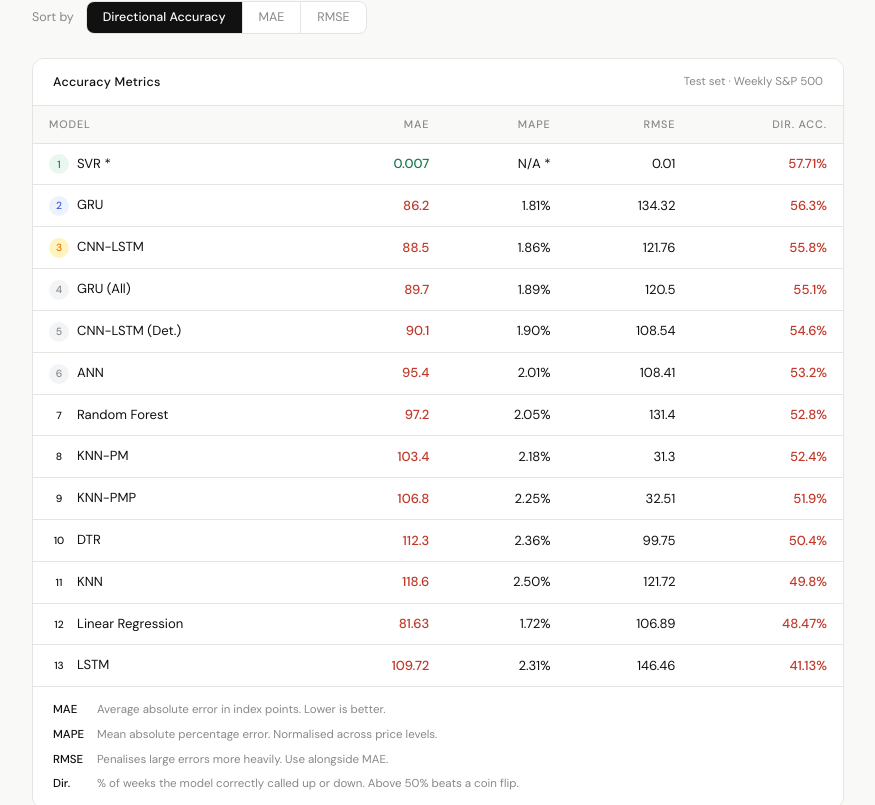
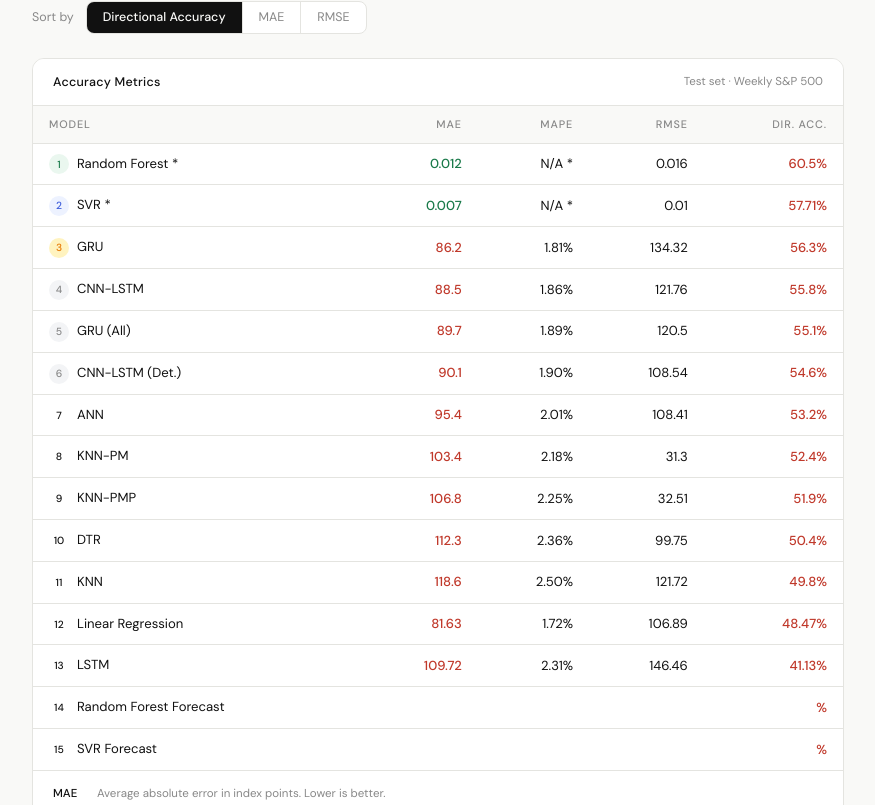
Before and after one commit to Bilgee135/market-prediction-platform, a React (Vite) app in the folder frontend/: page /~sgbtuvsh/team45/evaluations in a window 1280 px wide. Shown: the part 355-1160 px from the top of the page, without its empty margins (202-1077 px from the left). Built offline with nearby package versions, Linux system fonts and the light colour scheme; no server answers; what chartjs-chart-financial would draw is missing.

Commit message:
Added SVR forecast

```diff
--- a/frontend/src/data/models.js
+++ b/frontend/src/data/models.js
@@ -34,7 +34,7 @@ export const MODELS = [
   },
   {
     name: 'random-forest',
-    displayName: 'Random Forest',
+    displayName: 'Random Forest *',
     fullName: 'Random Forest Regression',
     type: 'Ensemble',
     description:
@@ -44,11 +44,33 @@ export const MODELS = [
     bestFor: 'Tabular feature sets where non-linear patterns are present',
     complexity: 3,
     color: '#7C3AED',
-    mae: 97.2,
-    mape: '2.05%',
-    rmse: 131.4,
-    r2: 0.9612,
-    dir: 52.8,
+    mae: 0.012,
+    mape: 'N/A *',
+    rmse: 0.016,
+    r2: -0.056,
+    dir: 60.50,
+    rfNormalised: true,
+    speedPips: 4,
+    speedLabel: 'Fast',
+    sparkSeed: [50, 58, 55, 63, 60, 67, 64, 71, 68, 74],
+  },
+  {
+    name: 'random-forest-forecast',
+    displayName: 'Random Forest Forecast',
+    fullName: 'Random Forest Forecast',
+    type: 'Ensemble',
+    description:
+      'Random Forest model generating weekly S&P 500 price forecasts from May 2026 through to early 2027. Trained on the full available dataset rather than a train/test split, producing forward-looking OHLC predictions beyond the test period.',
+    strength: 'Trained on the full dataset for maximum coverage of historical patterns',
+    weakness: 'No held-out test set means accuracy cannot be evaluated against actuals',
+    bestFor: 'Forward-looking weekly price forecasts beyond the available historical range',
+    complexity: 3,
+    color: '#6D28D9',
+    mae: null,
+    mape: null,
+    rmse: null,
+    r2: null,
+    dir: null,
     speedPips: 4,
     speedLabel: 'Fast',
     sparkSeed: [50, 58, 55, 63, 60, 67, 64, 71, 68, 74],
@@ -74,6 +96,27 @@ export const MODELS = [
     speedPips: 3,
     speedLabel: 'Medium',
     sparkSeed: [48, 50, 47, 52, 49, 54, 51, 56, 53, 57],
+  },
+  {
+    name: 'svr-forecast',
+    displayName: 'SVR Forecast',
+    fullName: 'SVR: 2026-2027 Forecast',
+    type: 'Kernel Method',
+    description:
+      'SVR model generating weekly S&P 500 OHLC price forecasts from May 2026 through early 2027. Trained on the full available dataset to produce forward-looking predictions beyond the test period.',
+    strength: 'Full OHLC forward predictions beyond the test set period',
+    weakness: 'No actual values to evaluate against until time catches up',
+    bestFor: 'Forward-looking weekly price forecasts beyond the available historical range',
+    complexity: 3,
+    color: '#7c3aed',
+    mae: null,
+    mape: null,
+    rmse: null,
+    r2: null,
+    dir: null,
+    speedPips: 3,
+    speedLabel: 'Medium',
+    sparkSeed: [100, 100, 101, 101, 102, 102, 103, 103, 104, 104],
   },
   {
     name: 'lstm',
--- a/frontend/src/pages/ModelForecastPage.jsx
+++ b/frontend/src/pages/ModelForecastPage.jsx
@@ -40,6 +40,13 @@ const MODEL_META = {
     complexity: 3,
     description:
       'Uses a kernel function to map input features into a higher-dimensional space where a linear relationship with the target becomes learnable. Focuses on minimising prediction error only for points outside a defined margin, making it robust to outliers. Sensitive to feature scaling and requires careful hyperparameter tuning for optimal performance.',
+  },
+  'svr-forecast': {
+    fullName: 'SVR: 2026-2027 Forecast',
+    category: 'Kernel Method',
+    complexity: 3,
+    description:
+      'SVR model generating weekly S&P 500 OHLC price forecasts from May 2026 through early 2027. Trained on the full available dataset to produce forward-looking predictions beyond the test period.',
   },
   lstm: {
     fullName: 'Long Short-Term Memory',
--- a/frontend/src/pages/ModelsPage.jsx
+++ b/frontend/src/pages/ModelsPage.jsx
@@ -67,6 +67,20 @@ const MODELS = [
     modelComplexity: 3,
     sparklineColour: '#6d28d9',
     sparklineData: [100, 112, 94, 118, 100, 124, 108, 130, 112, 136, 116, 142],
+  },
+  {
+    modelId: 'svr-forecast',
+    category: 'Kernel Method',
+    modelName: 'SVR Forecast',
+    modelFullName: 'SVR: 2026-2027 Forecast',
+    modelDescription:
+      'SVR model generating weekly S&P 500 OHLC price forecasts from May 2026 through early 2027. Trained on the full available dataset to produce forward-looking predictions beyond the test period.',
+    modelStrengths: 'Full OHLC forward predictions beyond the test set period',
+    modelWeaknesses: 'No actual values to evaluate against until time catches up',
+    modelBestFor: 'Visualising what the SVR model expects the S&P 500 to do over the next year',
+    modelComplexity: 3,
+    sparklineColour: '#7c3aed',
+    sparklineData: [100, 100, 101, 101, 102, 102, 103, 103, 104, 104, 105, 105],
   },
   {
     modelId: 'lstm',
```
Also changed, not shown: 2 other files (tests, documents, lock files or other folders).
